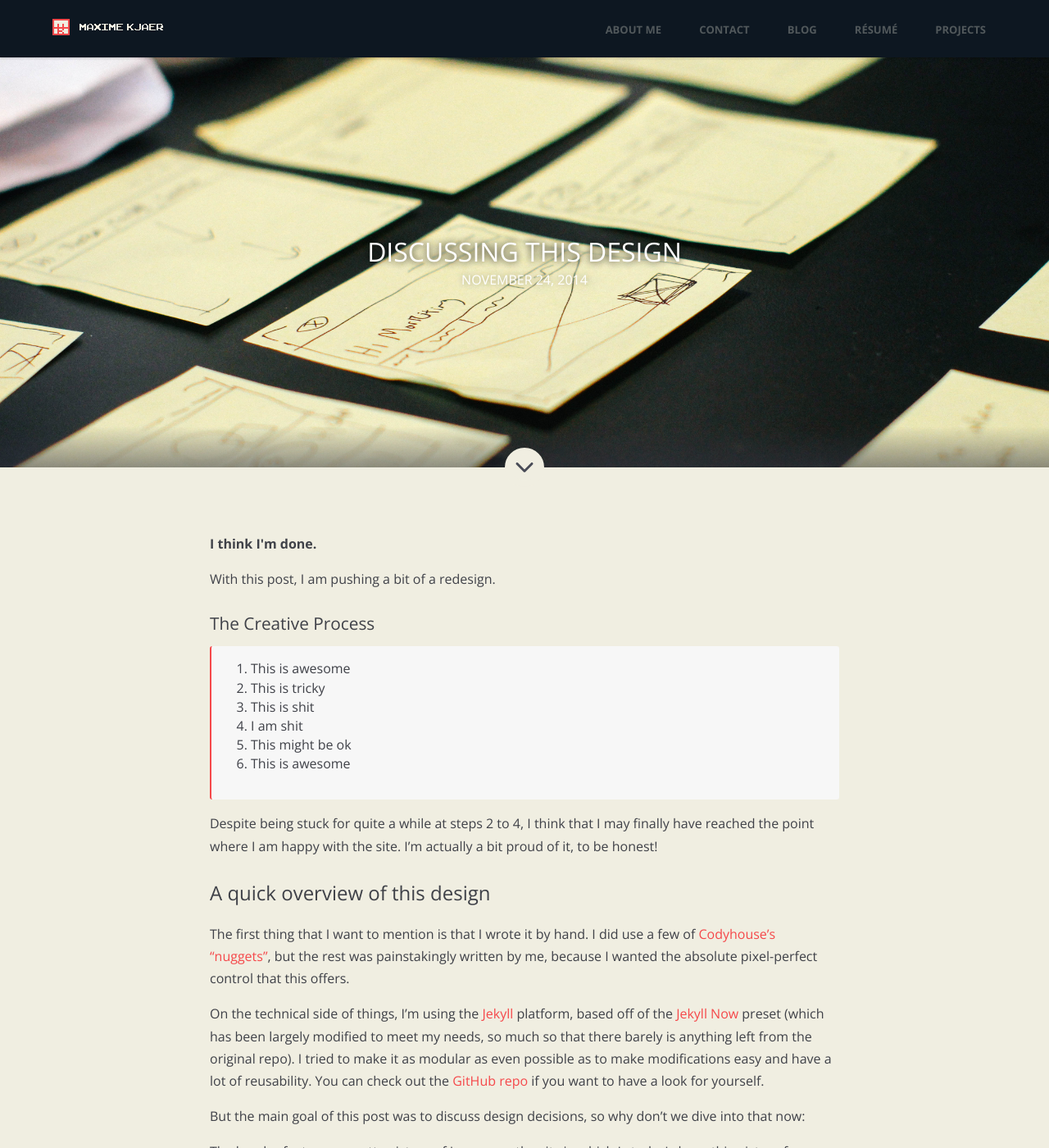
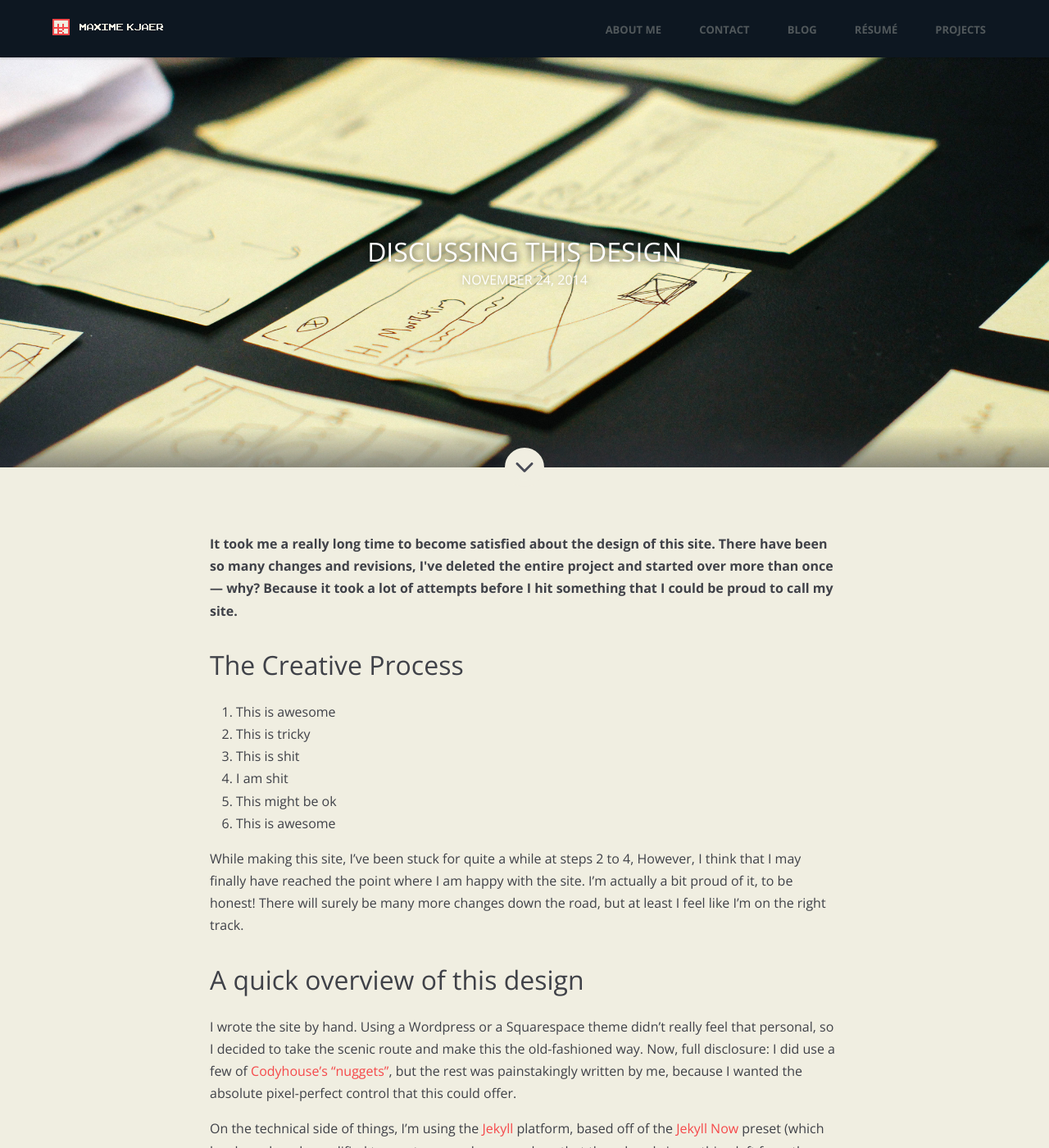
Before and after one commit to MaximeKjaer/kjaer.io, a Jekyll site: the page built from _posts/posts/2014-11-24-discussing-this-design.md, in a window 1280 px wide and 1400 px high. Shown: the whole window at 82% size. Built offline with Jekyll 4.4.1, drawn with Linux system fonts in a browser that asks for light colours; nearby versions of some CDN libraries; comment, search, counter and statistics services are not loaded.

Commit message:
Separated posts from links

```diff
--- a/_posts/2014-11-24-discussing-this-design.md
+++ b/_posts/posts/2014-11-24-discussing-this-design.md
@@ -1,26 +1,25 @@
 ---
 layout: post
 title: Discussing this design
-description: I think I'm done.
 image: stickers.jpg
+description: It took me a really long time to become satisfied about the design of this site. There have been so many changes and revisions, I've deleted the entire project and started over more than once &mdash; why? Because it took a lot of attempts before I hit something that I could be proud to call my site.
 ---
 
-With this post, I am pushing a bit of a redesign.
+# The Creative Process
 
-### The Creative Process
+1. This is awesome
+2. This is tricky
+3. This is shit
+4. I am shit
+5. This might be ok
+6. This is awesome
 
-> 1. This is awesome
-> 2. This is tricky
-> 3. This is shit
-> 4. I am shit
-> 5. This might be ok
-> 6. This is awesome
+While making this site, I've been stuck for quite a while at steps 2 to 4, However, I think that I may finally have reached the point where I am happy with the site. I’m actually a bit proud of it, to be honest! There will surely be many more changes down the road, but at least I feel like I'm on the right track.
 
-Despite being stuck for quite a while at steps 2 to 4, I think that I may finally have reached the point where I am happy with the site. I'm actually a bit proud of it, to be honest!
+# A quick overview of this design
 
-## A quick overview of this design
+I wrote the site by hand. Using a Wordpress or a Squarespace theme didn't really feel that personal, so I decided to take the scenic route and make this the old-fashioned way. Now, full disclosure: I did use a few of [Codyhouse’s “nuggets”](http://codyhouse.co/), but the rest was painstakingly written by me, because I wanted the absolute pixel-perfect control that this could offer.
 
-The first thing that I want to mention is that I wrote it by hand. I did use a few of [Codyhouse's "nuggets"](http://codyhouse.co/), but the rest was painstakingly written by me, because I wanted the absolute pixel-perfect control that this offers.
 
 On the technical side of things, I'm using the [Jekyll](http://jekyllrb.com/) platform, based off of the [Jekyll Now](https://github.com/barryclark/jekyll-now) preset (which has been largely modified to meet my needs, so much so that there barely is anything left from the original repo). I tried to make it as modular as even possible as to make modifications easy and have a lot of reusability. You can check out the [GitHub repo](https://github.com/MaximeKjaer/MaximeKjaer.github.io) if you want to have a look for yourself.
 
```
Also changed, not shown: _posts/links/2015-04-17-am-i-famous-now.md (renamed from _posts/2015-04-17-am-i-famous-now.md, +1 -0 lines), _posts/posts/2014-11-01-Hello-World.md (renamed from _posts/2014-11-01-Hello-World.md), _posts/posts/2014-11-02-Keyboard-Hack.md (renamed from _posts/2014-11-02-Keyboard-Hack.md), _posts/posts/2014-11-04-Look-ma-no-hands.md (renamed from _posts/2014-11-04-Look-ma-no-hands.md), _posts/posts/2014-11-08-IEEEXtreme-14.md (renamed from _posts/2014-11-08-IEEEXtreme-14.md), _posts/posts/2014-12-01-a-short-list-of-great-articles.md (renamed from _posts/2014-12-01-a-short-list-of-great-articles.md), _posts/posts/2015-02-24-the-pebble-time-paradigm.md (renamed from _posts/2015-02-24-the-pebble-time-paradigm.md).
